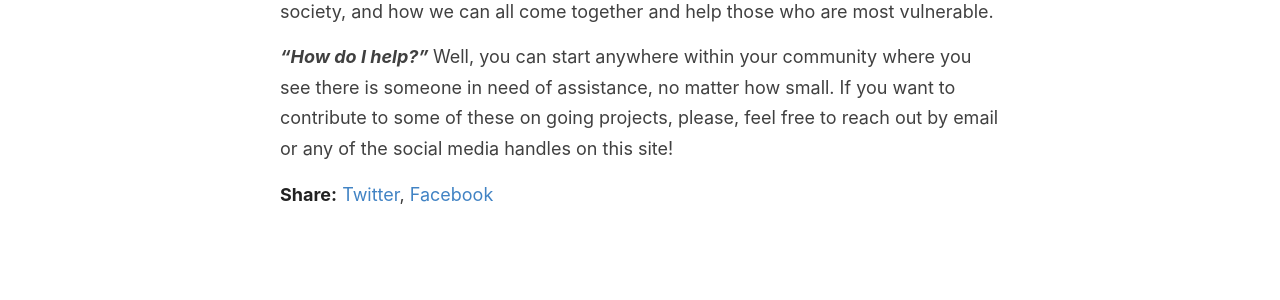
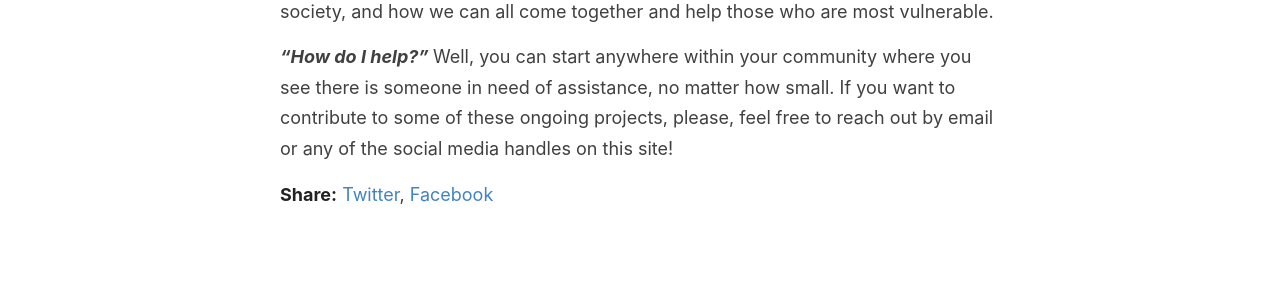
Before and after one commit to ruechloe/ruechloe.github.io, a Jekyll site: the page built from _posts/2020-06-12-Welcome.md, in a window 1280 px wide. Shown: the part 460-760 px from the top of the page. Built offline with Jekyll 4.4.1, drawn with Linux system fonts in a browser that asks for light colours; comment, search, counter and statistics services are not loaded.

Commit message:
Here we go

```diff
--- a/_posts/2020-06-12-Welcome.md
+++ b/_posts/2020-06-12-Welcome.md
@@ -8,4 +8,4 @@ Hi, there. Thanks for stopping by. Welcome to my little corner on the wide web.
 
  As I learn and grow, I plan to dedicate part of my time to helping others. By sharing these stories, I hope to bring awareness to some of the problems affecting our society, and how we can all come together and help those who are most vulnerable.
 
- <b><em>"How do I help?" </em></b> Well, you can start anywhere within your community where you see there is someone in need of assistance, no matter how small. If you want to contribute to some of these on going projects, please, feel free to reach out by email or any of the social media handles on this site!
+ <b><em>"How do I help?" </em></b> Well, you can start anywhere within your community where you see there is someone in need of assistance, no matter how small. If you want to contribute to some of these ongoing projects, please, feel free to reach out by email or any of the social media handles on this site!
```
